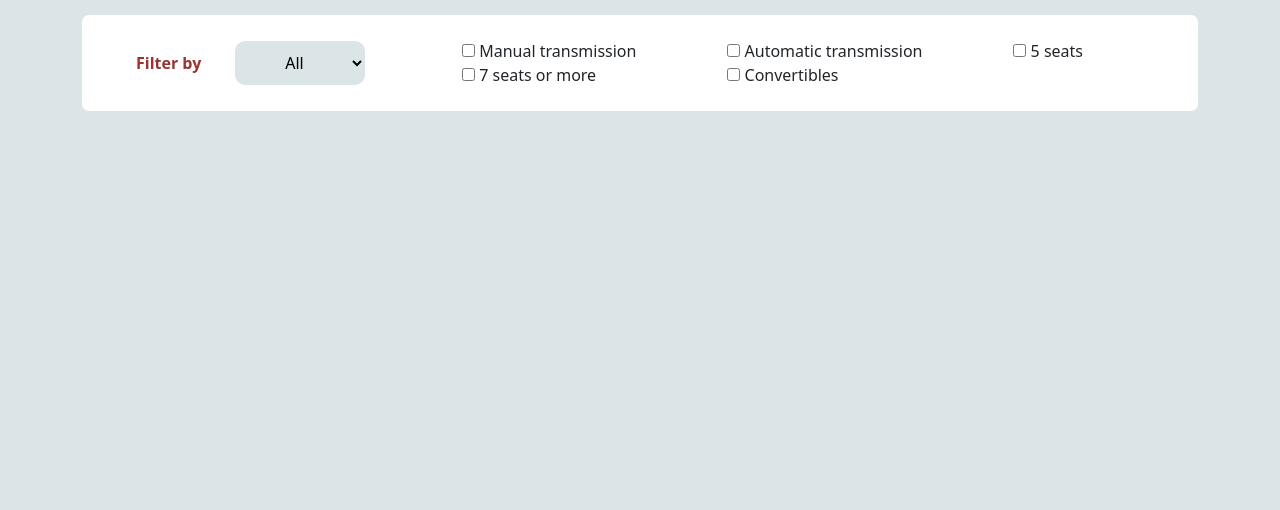
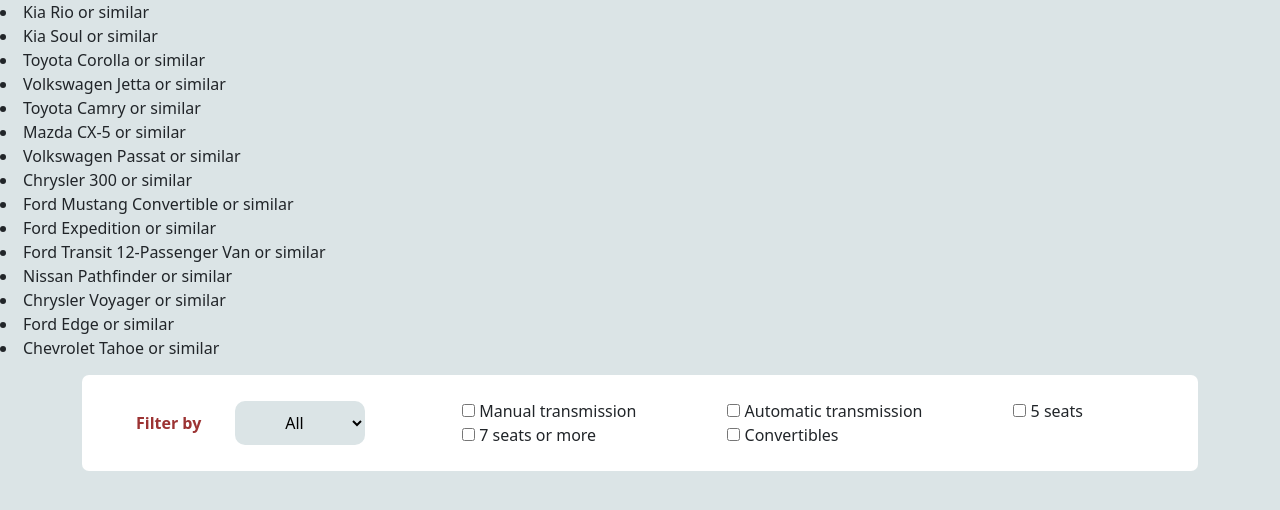
Before and after one commit to ariztegui8/Challenge-Cars, a plain HTML site: page index.html in a window 1280 px wide. Drawn offline with nearby package versions, Linux system fonts and the light colour scheme.

Commit message:
probando

```diff
--- a/index.html
+++ b/index.html
@@ -10,7 +10,9 @@
     <title>Challenge Green Flame</title>
 </head>
 <body>
+    <div id="example">
 
+    </div>
     <div class="container-padre container">
         <div class="container-filter">
             <div class="filter">
--- a/js/index.js
+++ b/js/index.js
@@ -1,6 +1,6 @@
 const cargarAutos = document.querySelector('#filter');
 const filtro = document.querySelector('.filter')
-
+const example = document.querySelector('#example')
 
 
 document.addEventListener('DOMContentLoaded', ()=>{
@@ -16,16 +16,37 @@
 
 function selectJson(datos){
 
-    const objeto = Object.entries(datos.cars)
-    console.log(objeto);
+    const autos = Object.keys(datos.cars)
+    console.log(autos);
+    autos.map( car =>{
+        console.log(car);
+        const option = document.createElement('option')
+        option.textContent = `${car}`
+        cargarAutos.appendChild(option)
+    })
 
-    objeto.forEach(e =>{
-        console.log(e[0]);
-        const option = document.createElement('option')
-        option.textContent = `${e[0]}`
-        cargarAutos.appendChild(option)
-        console.log(Object.entries(e[1]));
+    const company = Object.values(datos.cars)
+    console.log(company);
+    company.map(com =>{
+        const reducido = com.Company1
+        console.log(reducido);
+        const {Name} = reducido
+        console.log(Name);
+        const lista = document.createElement('li')
+        lista.textContent = `${Name}`
+        example.appendChild(lista)
     })
+
+    // const objeto = Object.entries(datos.cars)
+    // console.log(objeto);
+
+    // objeto.map(e =>{
+    //     console.log(e[1]);
+    //     const option = document.createElement('option')
+    //     option.textContent = `${e[0]}`
+    //     cargarAutos.appendChild(option)
+    //     console.log(Object.entries(e[1]));
+    // })
 
 
 }
```
